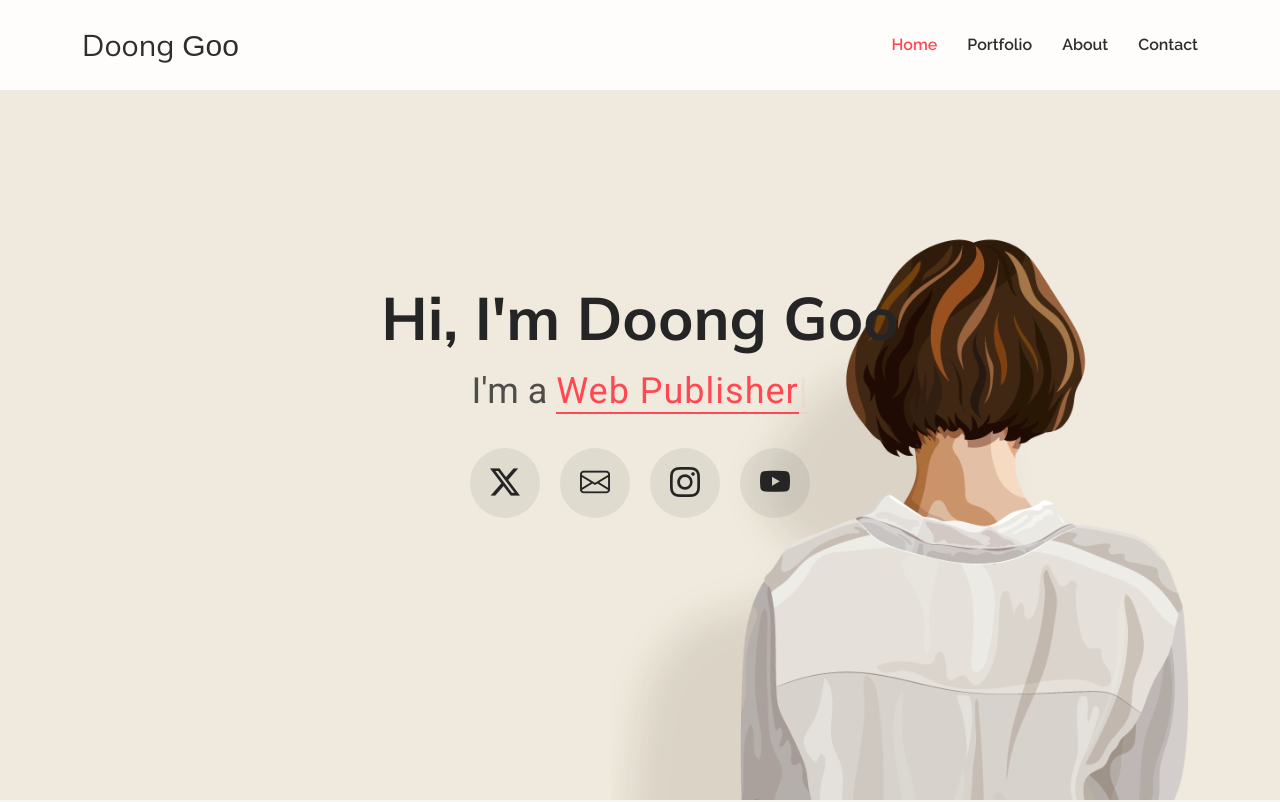
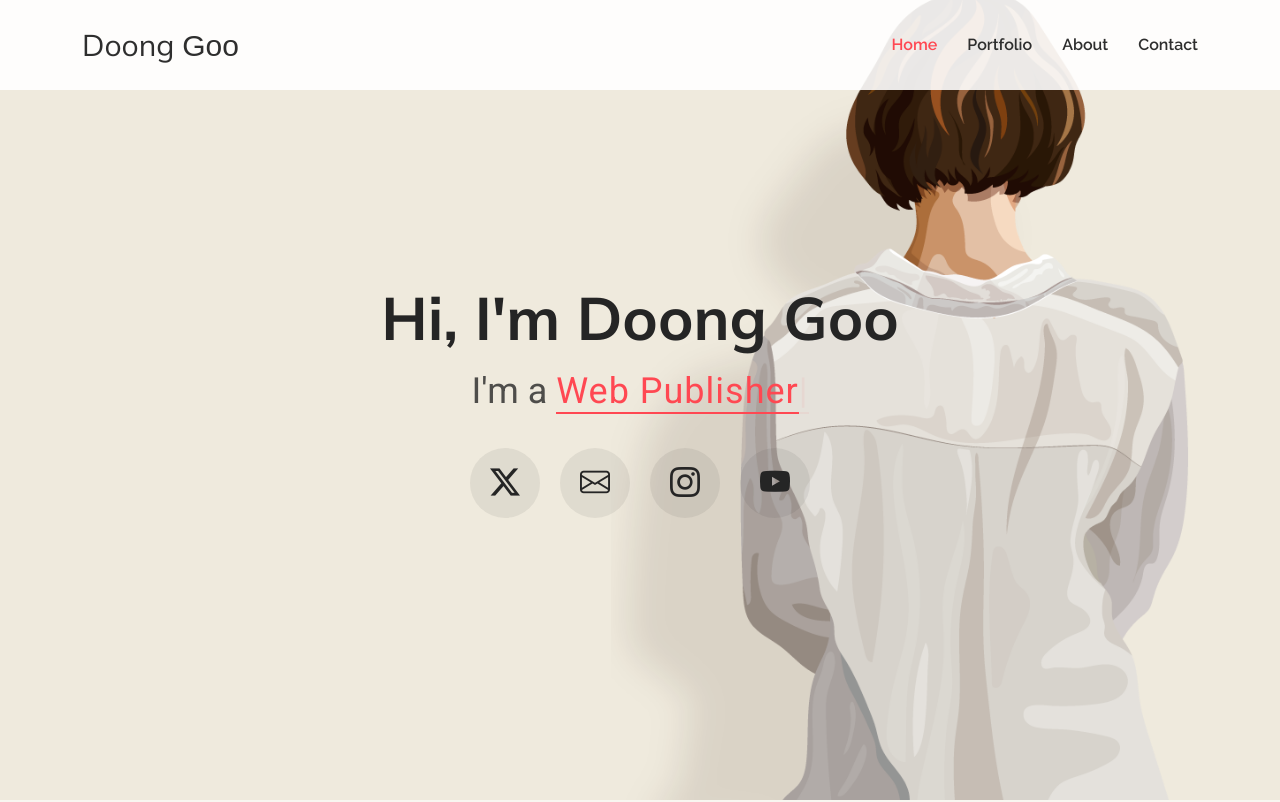
Before and after one commit to mongneeda-gif/goo-portfolio, a plain HTML site: page index.html in a window 1280 px wide. Shown: the top 802 px of the page. Drawn offline with Linux system fonts and the light colour scheme; a web font is replaced by a local one.

Commit message:
Update main.css
위치수정

```diff
--- a/assets/css/main.css
+++ b/assets/css/main.css
@@ -786,7 +786,7 @@ section,
     justify-content: center;
     overflow: hidden;
     padding-bottom: 80px;
-    background: url("../img/profile/back.png") no-repeat right 150px fixed;
+    background: url("../img/profile/back.png") no-repeat right bottom fixed;
     background-size: 60%;
     overflow: hidden;
 
```
